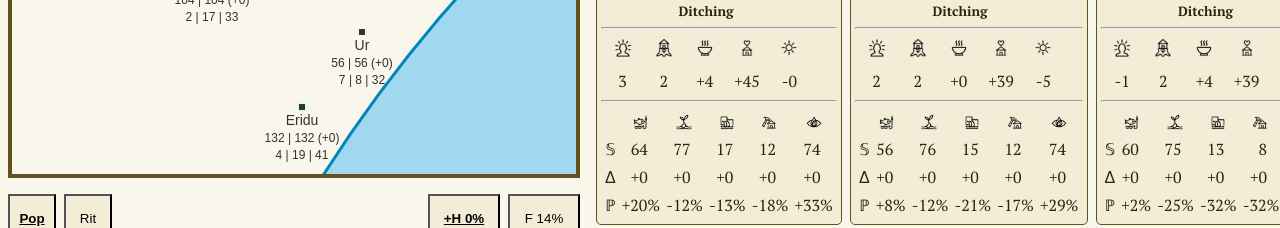
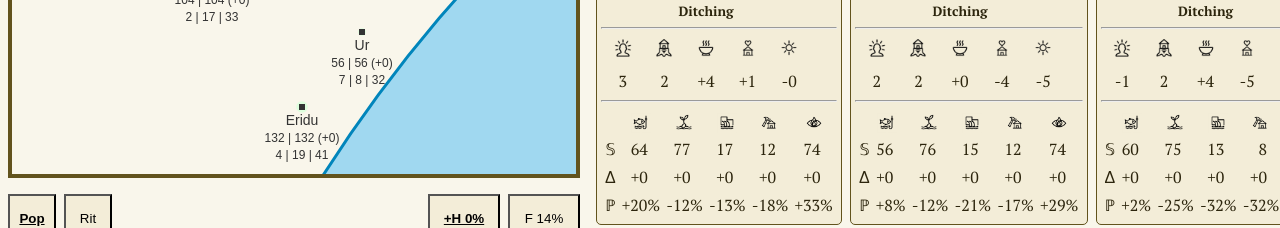
Before and after one commit to dmandelin/world2, a SvelteKit app: page / in a window 1280 px wide. Shown: the part 330-558 px from the top of the page. Built offline with nearby package versions, Linux system fonts and the light colour scheme.

Commit message:
Show welfare instead of the old QoL stat.

```diff
--- a/src/components/ClanCard.svelte
+++ b/src/components/ClanCard.svelte
@@ -8,7 +8,7 @@
     import Tooltip from "./Tooltip.svelte";
     import { clanTimelineGraphData } from "../model/records/timeline";
     import HousingDecision from "./decisions/HousingDecision.svelte";
-    import { skillImitationTable } from "./tables";
+    import { appealTable, happinessTable, skillImitationTable } from "./tables";
 
     let { clan } = $props();
 
@@ -206,21 +206,17 @@
                     <Tooltip>
                         {signed(clan.happiness.subsistenceTotal.value)}
                         <div slot="tooltip" class="ttt">
-                            <h4>Subsistence Sources</h4>
-                            <DataTable rows={clan.subsistenceItems} />
+                            <h4>Sources</h4>
+                            <DataTable rows={appealTable(clan.happiness.subsistenceItems)} />
                         </div>
                     </Tooltip>
                 </td>
                 <td>
                     <Tooltip>
-                        {signed(clan.qol)}
+                        {signed(clan.happiness.total.appeal)}
                         <div slot="tooltip" class="ttt">
-                            <h4>Subsistence</h4>
-                            <DataTable rows={clan.qolCalc.subsistenceTable} />
-                            <h4>Needs & Satisfaction</h4>
-                            <DataTable rows={clan.qolCalc.satsTable} />
                             <h4>Sources</h4>
-                            <DataTable rows={clan.qolCalc.itemsTable} />
+                            <DataTable rows={appealTable(clan.happiness.items)} />
                         </div>
                     </Tooltip>
                 </td>
@@ -228,8 +224,8 @@
                     <Tooltip>
                         {signed(clan.happiness.total.value)}
                         <div slot="tooltip" class="ttt">
-                            <h4>Happiness Sources</h4>
-                            <DataTable rows={clan.happiness.rows} />
+                            <h4>Sources</h4>
+                            <DataTable rows={happinessTable(clan.happiness.items)} />
                         </div>
                     </Tooltip>
                 </td>
--- a/src/components/tables.ts
+++ b/src/components/tables.ts
@@ -7,6 +7,7 @@ import { TradeGoods } from '../model/trade';
 import { type Rites } from '../model/rites';
 import type { ClanSkillChange } from '../model/people/skillchange';
 import { sortedByKey } from '../model/lib/basics';
+import type { HappinessCalcItem } from '../model/people/happiness';
 
 export type SettlementRitesTable = {
     header: string[];
@@ -241,3 +242,24 @@ export class HappinessTable {
         this.rows = rows;
     }
 }
+
+export function appealTable(items: readonly HappinessCalcItem[]): string[][] {
+    const header = ['Source', 'A'];
+    const rows = items.map(item => [
+        item.label,
+        item.appeal.toFixed(1),
+    ]);
+    return [header, ...rows];
+}
+
+
+export function happinessTable(items: readonly HappinessCalcItem[]): string[][] {
+    const header = ['Source', 'E', 'A', 'V'];
+    const rows = items.map(item => [
+        item.label,
+        item.expectation.toFixed(1),
+        item.appeal.toFixed(1),
+        item.value.toFixed(1),
+    ]);
+    return [header, ...rows];
+}
```
Also changed, not shown: src/model/plans/backlog.md (+4 -3 lines).
